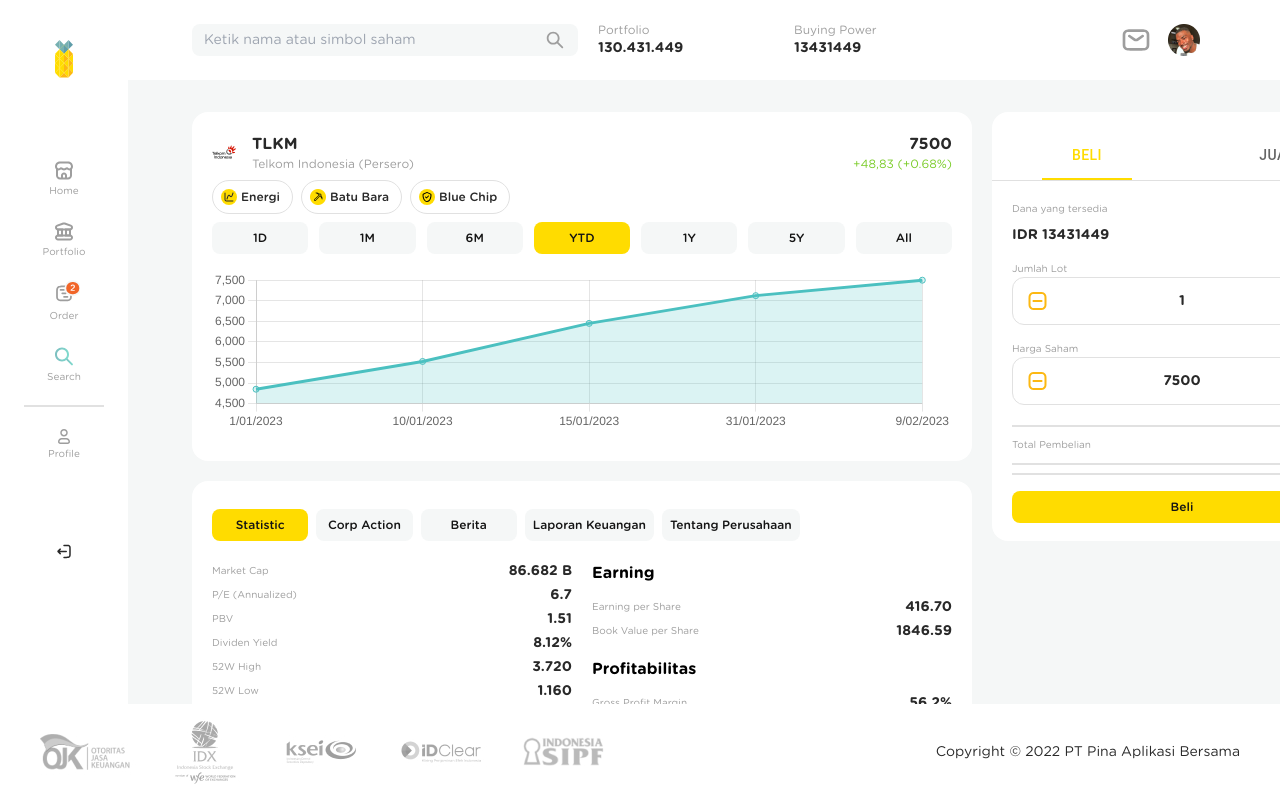
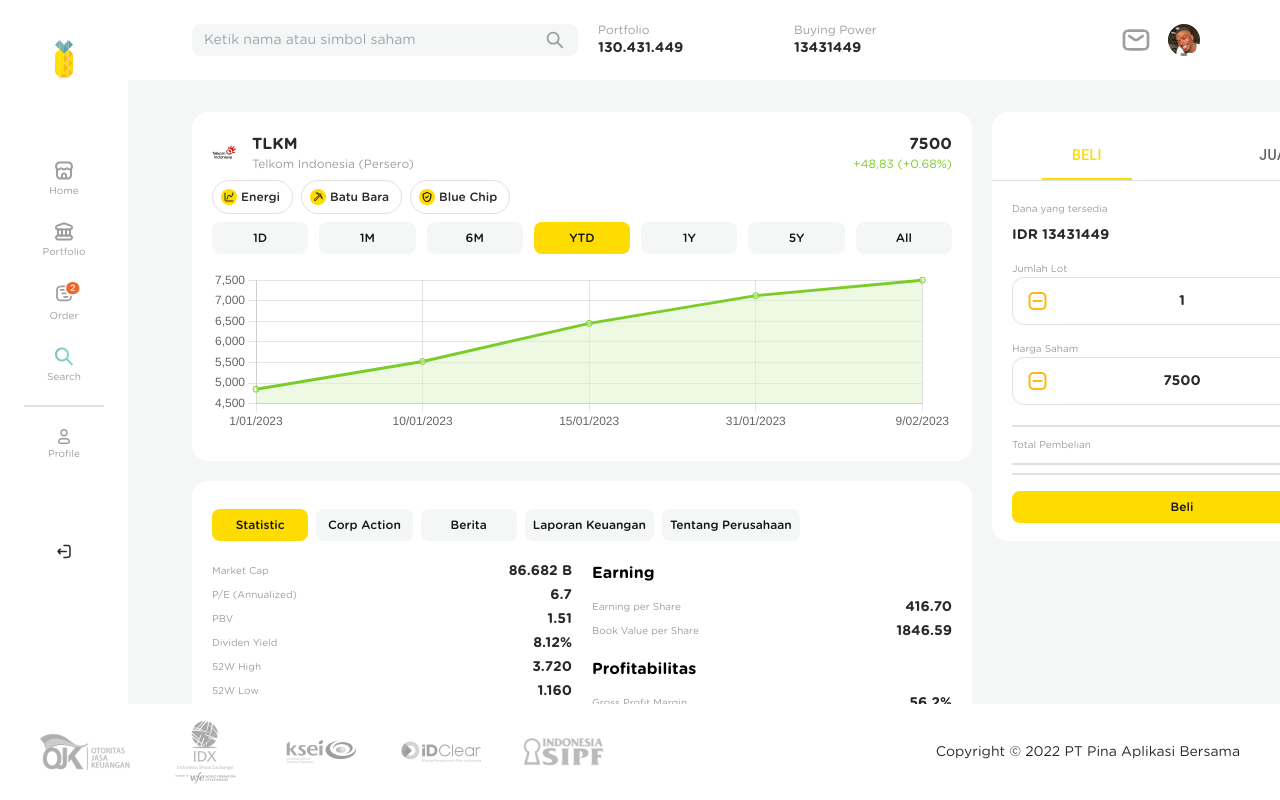
Before and after one commit to azukhrufy/fe-admin-stock, a React (Create React App) app: page /demo in a window 1280 px wide. Built offline with nearby package versions, Linux system fonts and the light colour scheme.

Commit message:
:hammer: FE: change color of chart

```diff
--- a/src/constant/chartMoves.ts
+++ b/src/constant/chartMoves.ts
@@ -7,8 +7,8 @@
           label: "",
           data: [6550, 6525, 7000, 7125, 7500],
           fill: true,
-          backgroundColor: "rgba(75,192,192,0.2)",
-          borderColor: "rgba(75,192,192,1)",
+          backgroundColor: "rgba(222,243,201,0.5)",
+          borderColor: "rgba(123, 204, 41, 1)",
         },
       ],
     },
@@ -27,8 +27,8 @@
           label: "",
           data: [4850, 5525, 6450, 7125, 7500],
           fill: true,
-          backgroundColor: "rgba(75,192,192,0.2)",
-          borderColor: "rgba(75,192,192,1)",
+          backgroundColor: "rgba(222,243,201,0.5)",
+          borderColor: "rgba(123, 204, 41, 1)",
         },
       ],
     },
@@ -41,8 +41,8 @@
           label: "",
           data: [4500, 5125, 6525, 6850, 7125, 7500],
           fill: true,
-          backgroundColor: "rgba(75,192,192,0.2)",
-          borderColor: "rgba(75,192,192,1)",
+          backgroundColor: "rgba(222,243,201,0.5)",
+          borderColor: "rgba(123, 204, 41, 1)",
         },
       ],
     },
@@ -61,8 +61,8 @@
           label: "",
           data: [4850, 5525, 6450, 7125, 7500],
           fill: true,
-          backgroundColor: "rgba(75,192,192,0.2)",
-          borderColor: "rgba(75,192,192,1)",
+          backgroundColor: "rgba(222,243,201,0.5)",
+          borderColor: "rgba(123, 204, 41, 1)",
         },
       ],
     },
@@ -75,8 +75,8 @@
             label: "",
             data: [4500, 5125, 6525, 6850, 7125, 7500, 4500, 5125, 6525, 6850, 7125, 7500],
             fill: true,
-            backgroundColor: "rgba(75,192,192,0.2)",
-            borderColor: "rgba(75,192,192,1)"
+            backgroundColor: "rgba(222,243,201,0.5)",
+            borderColor: "rgba(123, 204, 41, 1)",
           }
         ]
       }
@@ -88,8 +88,8 @@
             label: "",
             data: [1900, 2120, 5620, 3450, 7500],
             fill: true,
-            backgroundColor: "rgba(75,192,192,0.2)",
-            borderColor: "rgba(75,192,192,1)"
+            backgroundColor: "rgba(222,243,201,0.5)",
+            borderColor: "rgba(123, 204, 41, 1)",
           }
         ]
       }
@@ -101,8 +101,8 @@
             label: "",
             data: [2060,1900, 2120, 5620, 3450, 7500],
             fill: true,
-            backgroundColor: "rgba(75,192,192,0.2)",
-            borderColor: "rgba(75,192,192,1)"
+            backgroundColor: "rgba(222,243,201,0.5)",
+            borderColor: "rgba(123, 204, 41, 1)",
           }
         ]
       }
--- a/src/routes/Router.tsx
+++ b/src/routes/Router.tsx
@@ -27,7 +27,7 @@
         <Route exact key={index} path={router.path} component={router.component} />
       ))}
       <Route exact path='/'>
-        <Redirect to={process.env.REACT_APP_BASE_PATH ?? '/main'} />
+        <Redirect to={process.env.REACT_APP_BASE_PATH ?? '/demo'} />
       </Route>
     </BrowserRouter>
   );
```
